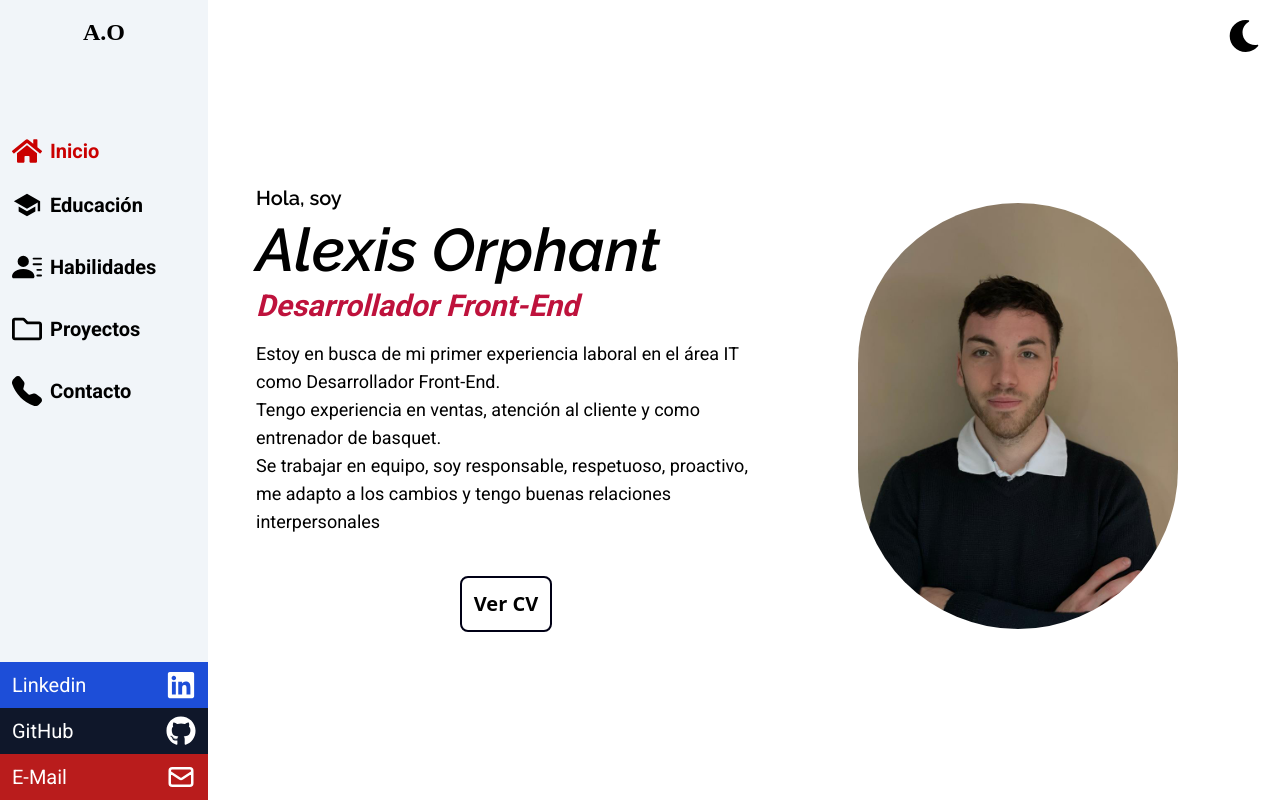
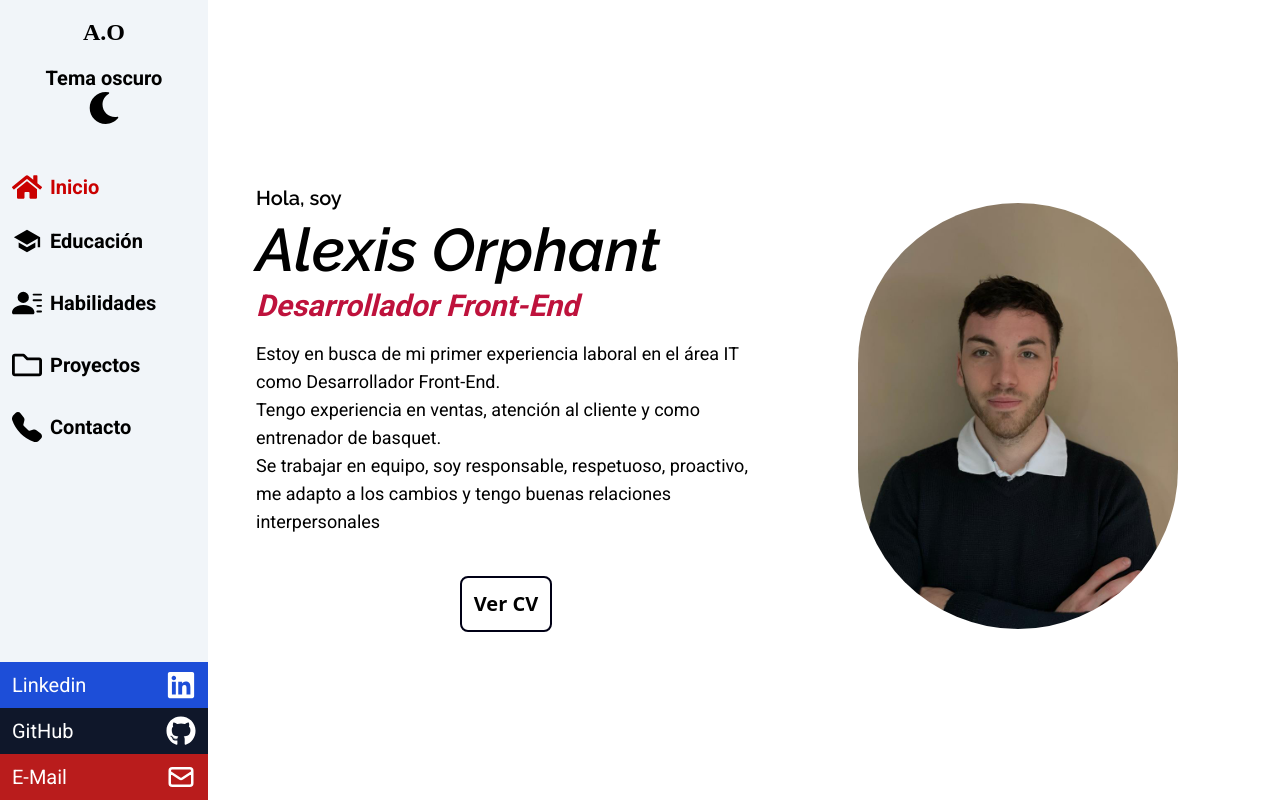
Before and after one commit to alexis-orphant/portfolio2, a React (Vite) app: page / in a window 1280 px wide. Built offline with nearby package versions, Linux system fonts and the light colour scheme; a web font is replaced by a local one.

Commit message:
cambiado de lugar de themeSwitch

```diff
--- a/src/App.jsx
+++ b/src/App.jsx
@@ -11,7 +11,6 @@ import ThemeSwitch from "./components/ThemeSwitch";
 function App() {
     return (
         <BrowserRouter>
-            <ThemeSwitch />
 
             <Aside />
 
--- a/src/components/Aside.jsx
+++ b/src/components/Aside.jsx
@@ -9,6 +9,7 @@ import {
 import { BsFillTelephoneFill, BsFillPersonLinesFill } from "react-icons/bs";
 import { HiOutlineMail } from "react-icons/hi";
 import { IoMdSchool } from "react-icons/io";
+import ThemeSwitch from "./ThemeSwitch";
 
 const Aside = () => {
     return (
@@ -18,7 +19,8 @@ const Aside = () => {
                     A.O
                 </h2>
             </Link>
-            <ul className="pt-16">
+            <ThemeSwitch/>
+            <ul className="pt-10">
                 <li>
                     <NavLink
                         to="/"
--- a/src/components/ThemeSwitch.jsx
+++ b/src/components/ThemeSwitch.jsx
@@ -17,18 +17,19 @@ const ThemeSwitch = () => {
     };
 
     return (
-        <div className="flex justify-end pr-5 pt-5 absolute top-0 right-0 ">
+        <div className="">
+            <h3 className="text-center font-roboto font-semibold text-xl">{theme === "dark" ? "Tema claro" : "Tema oscuro"}</h3>
             {theme === "dark" ? (
                 <FaSun
                     onClick={handleSwitch}
                     size={32}
-                    className="text-yellow-400 cursor-pointer"
+                    className="text-yellow-400 cursor-pointer mx-auto"
                 />
             ) : (
                 <FaMoon
                     onClick={handleSwitch}
                     size={32}
-                    className="text-black"
+                    className="text-black mx-auto"
                 />
             )}
         </div>
--- a/src/data/data.json
+++ b/src/data/data.json
@@ -5,7 +5,7 @@
         "tecnologias": ["React", "tailwind css", "React-Router", "Vite"],
         "descripcion": "Portfolio personal, donde cuento sobre mi, mis cursos, certificaciones, estudios, habilidades y experiecia laboral",
         "repositorio": "https://github.com/alexis-orphant/portfolio2",
-        "deploy": "",
+        "deploy": "https://alexisorphant.netlify.app/",
         "imagen": "https://raw.githubusercontent.com/alexis-orphant/portfolio2/main/src/assets/port.gif"
     },
     {
```
